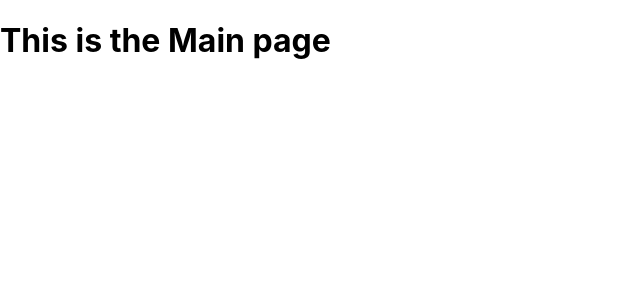
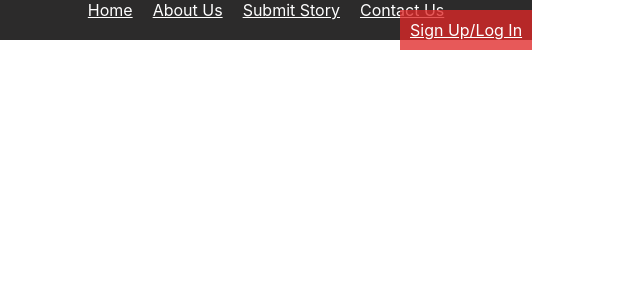
Before and after one commit to duckets615/Lambda-Build-Week, a React (Create React App) app in the folder Front-end/coordinator-storytelling/: page / in a window 1280 px wide. Shown: the top 300 px of the page, without its empty margins (0-640 px from the left). Built offline with nearby package versions, Linux system fonts and the light colour scheme; the HTML template or start-up script is replaced by a standard one.

Commit message:
Created navigation component

```diff
--- a/Front-end/coordinator-storytelling/src/App.css
+++ b/Front-end/coordinator-storytelling/src/App.css
@@ -1,32 +1,19 @@
 .App {
   text-align: center;
+  display: flex;
 }
 
-.App-logo {
-  animation: App-logo-spin infinite 20s linear;
-  height: 40vmin;
+.navigation {
+  background:rgb(44, 43, 43);
 }
 
-.App-header {
-  background-color: #282c34;
-  min-height: 100vh;
-  display: flex;
-  flex-direction: column;
-  align-items: center;
-  justify-content: center;
-  font-size: calc(10px + 2vmin);
+.navigation a{
   color: white;
+  padding: 10px;
 }
 
-.App-link {
-  color: #61dafb;
+.navigation .signup {
+  background: rgba(224, 39, 39, 0.767);
+  color: white;
+  margin-left: 400px;
 }
-
-@keyframes App-logo-spin {
-  from {
-    transform: rotate(0deg);
-  }
-  to {
-    transform: rotate(360deg);
-  }
-}
--- a/Front-end/coordinator-storytelling/src/App.js
+++ b/Front-end/coordinator-storytelling/src/App.js
@@ -11,7 +11,7 @@ class App extends Component {
 
   render() {
     return (
-      <div>
+      <div className='App'>
         <MainPage />
       </div>
     );
--- a/Front-end/coordinator-storytelling/src/components/MainContainer/MainPage.js
+++ b/Front-end/coordinator-storytelling/src/components/MainContainer/MainPage.js
@@ -1,11 +1,11 @@
 import React, { Component } from 'react';
-
+import Navigation from './Navigation'
 
 class MainPage extends Component {
 
   render() {
     return (
-     <h1> This is the Main page</h1>
+     <Navigation />
     );
   }
 
--- /dev/null
+++ b/Front-end/coordinator-storytelling/src/components/MainContainer/Navigation.js
@@ -0,0 +1,21 @@
+import React from 'react';
+
+const Navigation = () => {
+ return(
+<div className='navigation'>
+    <nav>
+        <a href="home.html">Home</a>
+        <a href="about.html">About Us</a>
+        <a href="submitstory.html">Submit Story</a>
+        <a href="contact.html">Contact Us</a>
+    </nav>
+    <a class="signup" href="signup.html">Sign Up/Log In</a>
+
+</div>
+
+
+ )
+
+}
+
+export default Navigation;
```
